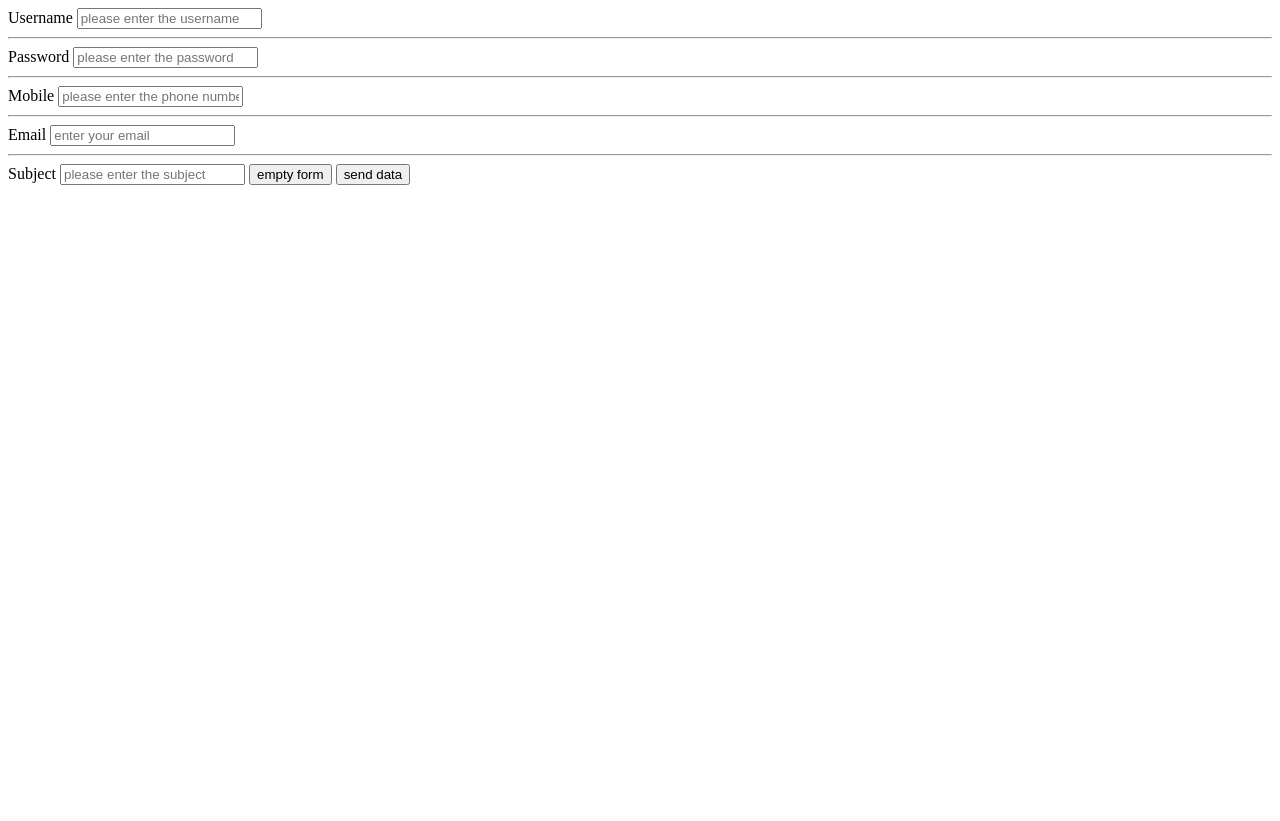
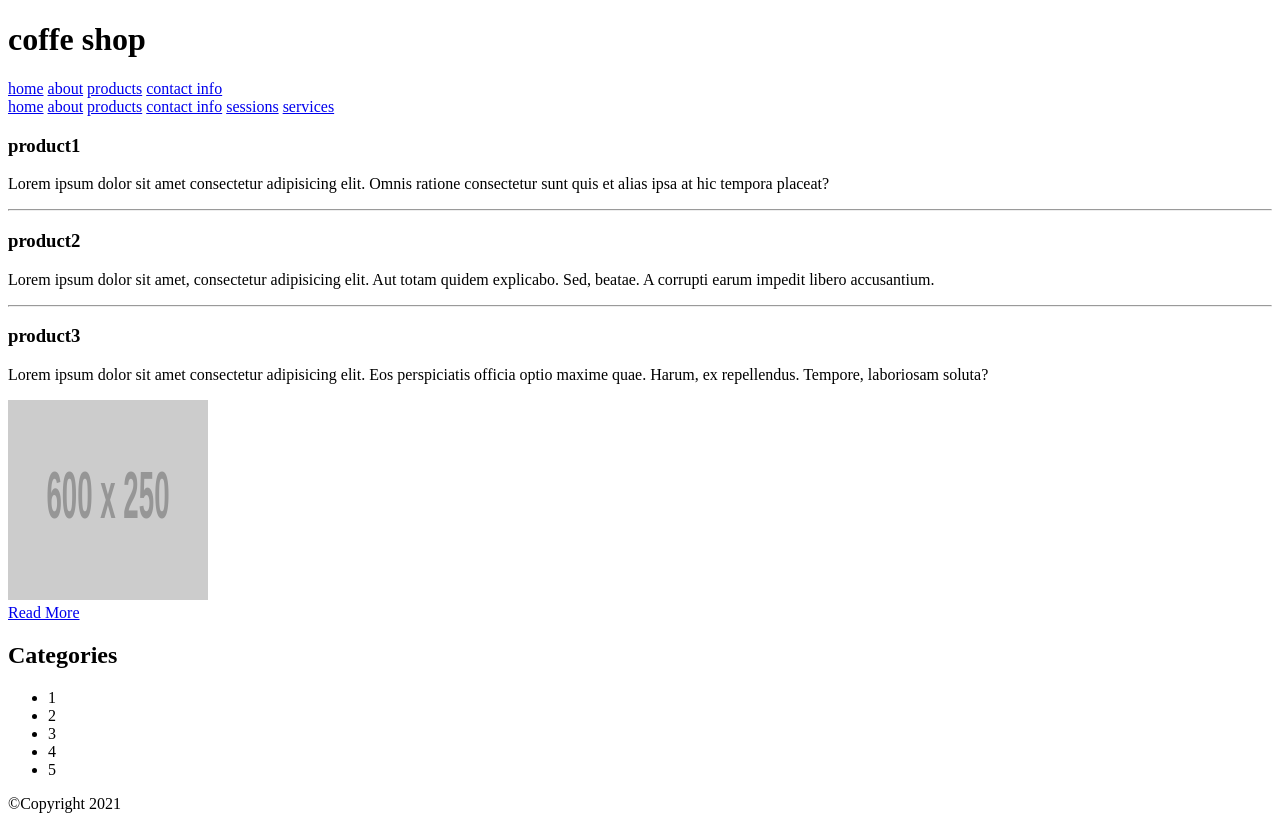
Before and after one commit to 123Reemelsaid/Week_2, a plain HTML site: page index.html in a window 1280 px wide. Before the commit the page ends 800 px from the top, so only its background shows below. Drawn offline with Linux system fonts and the light colour scheme; placeholder pictures from the web are drawn by us.

Commit message:
Add files via upload

```diff
--- a/index.html
+++ b/index.html
@@ -1,29 +1,67 @@
-<!DOCTYPE html>
+  <!--1-->
+<!--
+    header
+    nav
+    Aside
+    figure
+    footer
+    figCaption
+    main
+    section
+    article
+-->
+
+
+
+  <!DOCTYPE html>
 <html lang="en">
 <head>
     <meta charset="UTF-8">
     <meta name="viewport" content="width=device-width, initial-scale=1.0">
-    <title>Document</title>
+    <title>coffe shop</title>
 </head>
 <body>
-    <form method="post" action="test.py">
-        <label>Username</label>
-        <input type="text" required placeholder="please enter the username">
+    <header>
+        <h1>coffe shop</h1>
+        <a href="#">home</a>
+        <a href="#">about</a>
+        <a href="#">products</a>
+        <a href="#">contact info</a>
+    </header>
+    <nav>
+        <a href="#">home</a>
+        <a href="#">about</a>
+        <a href="#">products</a>
+        <a href="#">contact info</a>
+        <a href="#">sessions</a>
+        <a href="#">services</a>
+    </nav>
+    <main>
+        <h3>product1</h3>
+        <p>Lorem ipsum dolor sit amet consectetur adipisicing elit. Omnis
+        ratione consectetur sunt quis et alias ipsa at hic tempora placeat?</p>
         <hr>
-        <label>Password</label>
-        <input type="password" placeholder="please enter the password">
-        <hr>
-        <label>Mobile</label>
-        <input type="tel" pattern="[0-9]{3} [0-9]{3} [0-9]{5}" placeholder="please enter the phone number">
-        <hr>
-        <label>Email</label>
-        <input type="email" required placeholder="enter your email">
-        <hr>
-        <label>Subject</label>
-        <input type="text" placeholder="please enter the subject">
-        <input type="reset" value="empty form">
-        <input type="submit" value="send data">
-    </form>
-    <!--<input type="range" max="400" min="170">-->
+        <h3>product2</h3>
+        <p>Lorem ipsum dolor sit amet, consectetur adipisicing elit. Aut totam quidem explicabo.
+         Sed, beatae. A corrupti earum impedit libero accusantium.</p>
+         <hr>
+         <h3>product3</h3>
+         <p>Lorem ipsum dolor sit amet consectetur adipisicing elit. Eos perspiciatis officia optio maxime quae.
+         Harum, ex repellendus. Tempore, laboriosam soluta?</p>
+         <img src="https://via.placeholder.com/600x250/F00" alt="" width="200px" height="200px">
+         <br>
+         <a href="#google">Read More</a>
+    </main>
+    <aside>
+        <h2>Categories</h2>
+        <ul>
+            <li>1</li>
+            <li>2</li>
+            <li>3</li>
+            <li>4</li>
+            <li>5</li>
+        </ul>
+    </aside>
+    <footer>&copy;Copyright 2021</footer>
 </body>
 </html>
```
